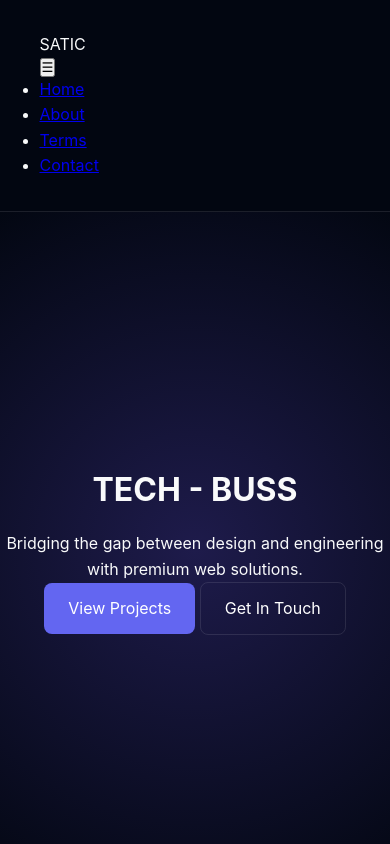
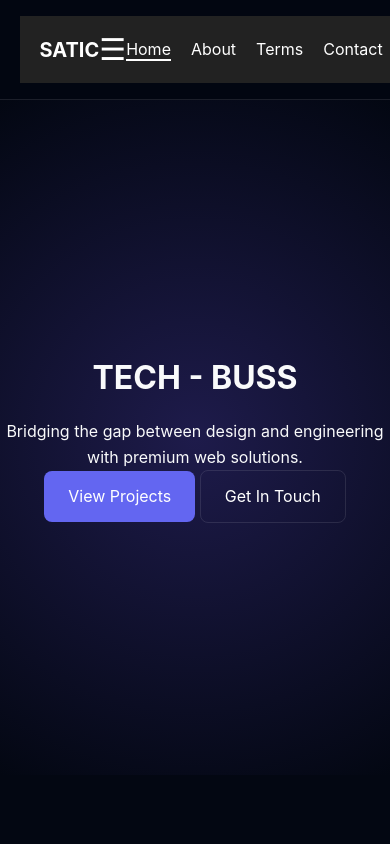
Before and after one commit to HemantMolpariya/SATIC-FRONTED-HEMANT-MOLPARIYA, a plain HTML site: page index.html in a window 390 px wide. Shown: the top 844 px of the page. Drawn offline with Linux system fonts and the light colour scheme.

Commit message:
Update sytle.css

```diff
--- a/sytle.css
+++ b/sytle.css
@@ -36,10 +36,47 @@ body {
     z-index: 100;
 }
 
-.nav { display: flex; gap: 2rem; }
-.nav a { text-decoration: none; color: var(--text-dim); transition: 0.3s; }
-.nav a:hover { color: var(--primary); }
+.hamburger {
+  display: none; /* Hidden by default on desktop */
+  background: none;
+  border: none;
+  font-size: 30px;
+  color: white;
+  cursor: pointer;
+  z-index: 1001; /* Stay above the menu */
+}
 
+.navbar {
+  display: flex;
+  align-items: center;
+  justify-content: space-between;
+  padding: 15px 25px;
+  background-color: #222;
+  color: #fff;
+  position: sticky;
+  top: 0;
+  z-index: 1000;
+}
+
+.logo {
+  font-size: 20px;
+  font-weight: bold;
+}
+
+.nav-links {
+  list-style: none;
+  display: flex;
+  gap: 20px;
+}
+
+.nav-links a {
+  color: white;
+  text-decoration: none;
+}
+
+.nav-links a.active {
+  border-bottom: 2px solid #fff;
+}
 /* Hero */
 .hero {
     height: 80vh;
```
